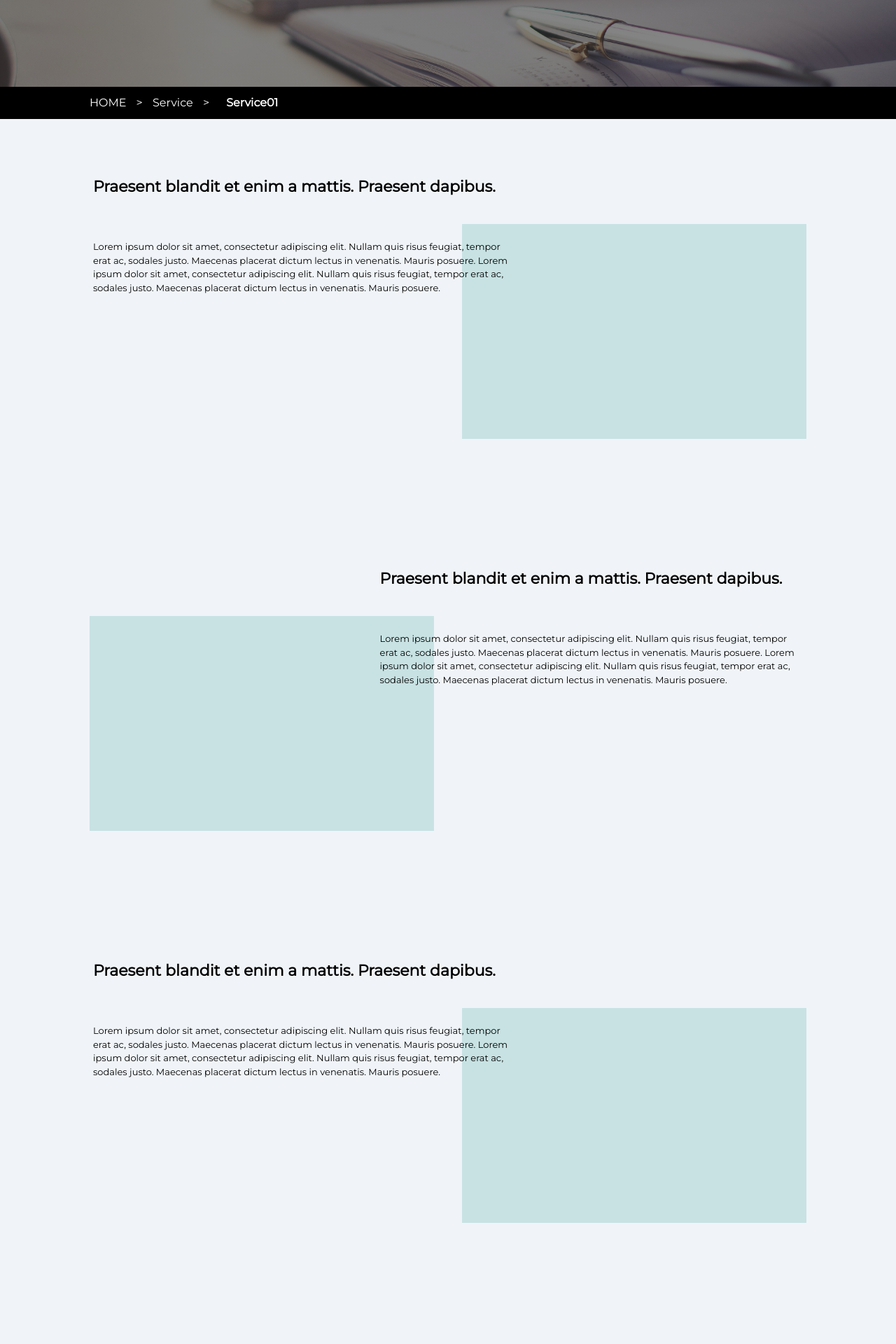
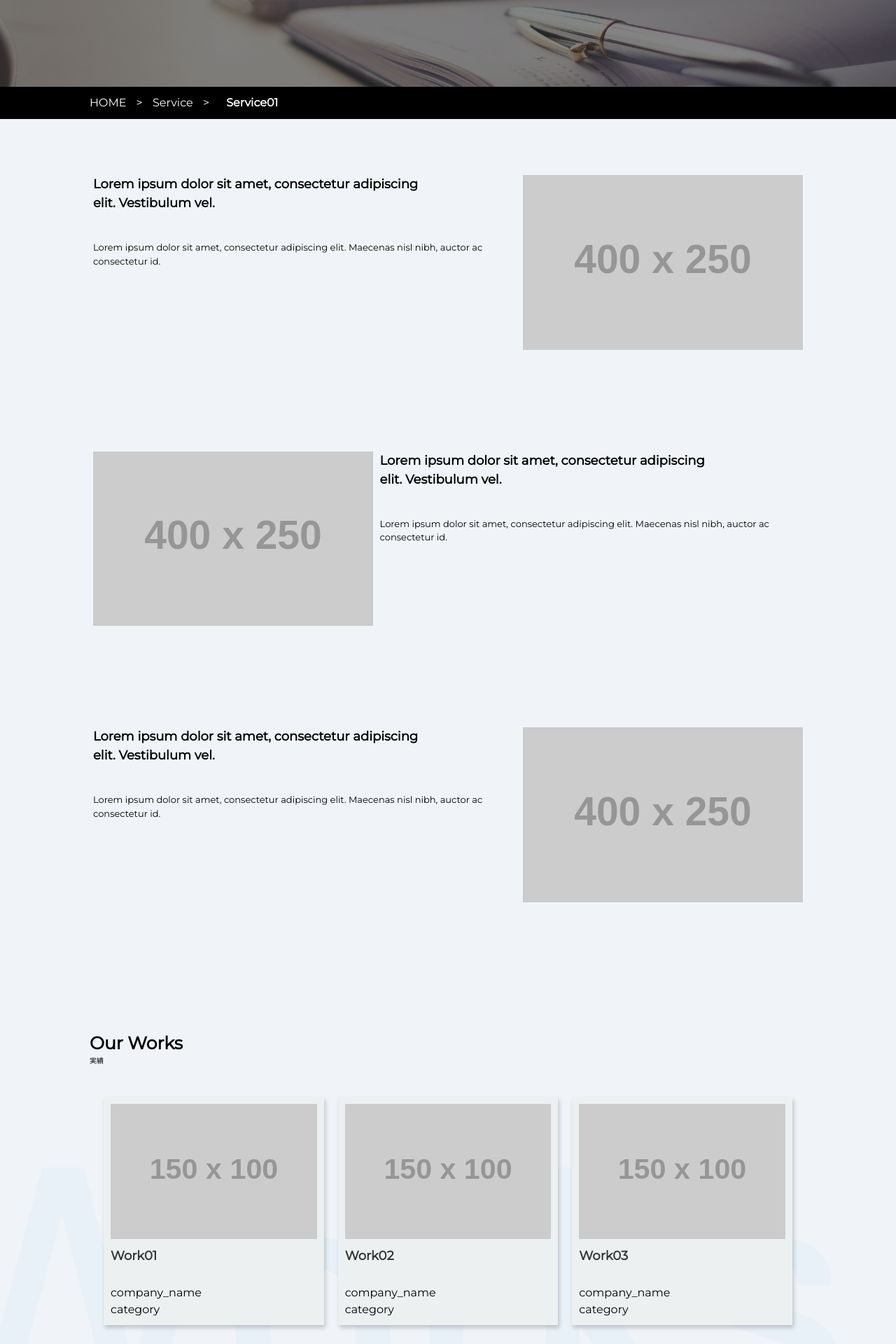
Before and after one commit to TAISEI0704/web_create, a PHP site: page /service01.html in a window 1280 px wide. Shown: the part 340-2260 px from the top of the page at 70% size. Run offline with PHP 8.4, Linux system fonts and the light colour scheme; grey boxes labelled with a size stand in for pictures from a placeholder-image service; some libraries are stand-ins or nearby versions.

Commit message:
service01レスポンシブ完成

```diff
--- a/assets/css/style.css
+++ b/assets/css/style.css
@@ -1172,57 +1172,69 @@
 /* service01のCSS */
 #service-desc-section{
     width: 90%;
+    .container{
+        margin-bottom: 100px;
+        display: flex;
+        flex-direction: column;
+        justify-content: space-between;
+        &:last-child{
+            margin-bottom: 0;
+        }
+    }
+    .img-container{
+        width: 100%;
+        padding: 0 5px;
+        margin-bottom: 25px;
+        box-sizing: border-box;
+        display: flex;
+        justify-content: center;
+        img{
+            width: 70%;
+            aspect-ratio: 16/10;
+        }
+    }
     .content-container{
-        max-width: 60%;
-        position: relative;
+        width: 100%;
+        box-sizing: border-box;
         p{
-            margin-bottom: 40px;
-        }
-        &::before{
-            content: "";
-            width: 80%;
-            min-height: 150px;
-            aspect-ratio: 1.618/1;
-            background-color: #c8e2e3;
-            position: absolute;
-            top: 70px;
-            left: calc(52/60*100%);
-            z-index: -10;
-        }
-        &:nth-child(even){
-            margin-left: 40%;
-            &::before{
-                left: calc(-40/60*100%);
-            }
-        }
-    }
-}
-@media screen and (min-width:660px) and (max-width:989px) {
+            text-align: center;
+            margin-bottom: 20px;
+        }
+        .text{
+            width: 100%;
+            font-size: 18px;
+        }
+    }
+}
+@media screen and (min-width:660px) and (max-width:990px) {
     #service-desc-section{
-        width: 90%;
+        width: 80%;
+        .container{
+            margin-bottom: 120px;
+            display: flex;
+            flex-direction: row-reverse;
+            justify-content: space-between;
+            &:nth-child(even){
+                flex-direction: row;
+            }
+        }
+        .img-container{
+            width: 40%;
+            padding: 0 5px;
+            box-sizing: border-box;
+            img{
+                width: 100%;
+            }
+        }
         .content-container{
-            max-width: 60%;
-            min-height: 60vh;
-            position: relative;
+            width: 60%;
+            box-sizing: border-box;
             p{
-                margin-bottom: 40px;
-            }
-            &::before{
-                content: "";
+                text-align: start;
+                margin-bottom: 20px;
+            }
+            .text{
                 width: 80%;
-                min-height: 150px;
-                aspect-ratio: 1.618/1;
-                background-color: #c8e2e3;
-                position: absolute;
-                top: 70px;
-                left: calc(52/60*100%);
-                z-index: -10;
-            }
-            &:nth-child(even){
-                margin-left: 40%;
-                &::before{
-                    left: calc(-40/60*100%);
-                }
             }
         }
     }
@@ -1230,29 +1242,29 @@
 @media screen and (min-width:990px) {
     #service-desc-section{
         width: 100%;
+        .container{
+            margin-bottom: 120px;
+            display: flex;
+            flex-direction: row-reverse;
+            justify-content: space-between;
+            &:nth-child(even){
+                flex-direction: row;
+            }
+        }
+        .img-container{
+            width: 40%;
+            img{
+                width: 100%;
+            }
+        }
         .content-container{
-            max-width: 60%;
-            min-height: 70vh;
-            position: relative;
+            width: 60%;
             p{
-                margin-bottom: 40px;
-            }
-            &::before{
-                content: "";
+                text-align: start;
+                margin-bottom: 20px;
+            }
+            .text{
                 width: 80%;
-                min-height: 150px;
-                aspect-ratio: 16/10;
-                background-color: #c8e2e3;
-                position: absolute;
-                top: 70px;
-                left: calc(52/60*100%);
-                z-index: -10;
-            }
-            &:nth-child(even){
-                margin-left: 40%;
-                &::before{
-                    left: calc(-40/60*100%);
-                }
             }
         }
     }
--- a/service01.html
+++ b/service01.html
@@ -85,36 +85,43 @@
             </div>
         </div>
         <section id="service-desc-section" class="section-title">
-            <div class="content-container">
-                <div>
-                    <p class="text">Praesent blandit et enim a mattis. Praesent dapibus.</p>
-                </div>
-                <div>
-                    <p class="description">Lorem ipsum dolor sit amet, consectetur adipiscing elit. Nullam quis risus feugiat, tempor erat ac, sodales justo. Maecenas placerat dictum lectus in venenatis. Mauris posuere.
-                        Lorem ipsum dolor sit amet, consectetur adipiscing elit. Nullam quis risus feugiat, tempor erat ac, sodales justo. Maecenas placerat dictum lectus in venenatis. Mauris posuere.</p>
-                </div>
-
+            <div class="container">
+                <div class="img-container">
+                    <img src="https://placehold.jp/400x250.png" alt="">
                 </div>
                 <div class="content-container">
                     <div>
-                    <p class="text">Praesent blandit et enim a mattis. Praesent dapibus.</p>
+                        <p class="text">Lorem ipsum dolor sit amet, consectetur adipiscing elit. Vestibulum vel.</p>
                     </div>
                     <div>
-                    <p class="description">Lorem ipsum dolor sit amet, consectetur adipiscing elit. Nullam quis risus feugiat, tempor erat ac, sodales justo. Maecenas placerat dictum lectus in venenatis. Mauris posuere.
-                        Lorem ipsum dolor sit amet, consectetur adipiscing elit. Nullam quis risus feugiat, tempor erat ac, sodales justo. Maecenas placerat dictum lectus in venenatis. Mauris posuere.</p>
+                        <p class="description">Lorem ipsum dolor sit amet, consectetur adipiscing elit. Maecenas nisl nibh, auctor ac consectetur id.</p>
                     </div>
-                <div class="box">
                 </div>
+            </div>
+            <div class="container">
+                <div class="img-container">
+                    <img src="https://placehold.jp/400x250.png" alt="">
                 </div>
                 <div class="content-container">
                     <div>
-                    <p class="text">Praesent blandit et enim a mattis. Praesent dapibus.</p>
+                        <p class="text">Lorem ipsum dolor sit amet, consectetur adipiscing elit. Vestibulum vel.</p>
                     </div>
                     <div>
-                    <p class="description">Lorem ipsum dolor sit amet, consectetur adipiscing elit. Nullam quis risus feugiat, tempor erat ac, sodales justo. Maecenas placerat dictum lectus in venenatis. Mauris posuere.
-                        Lorem ipsum dolor sit amet, consectetur adipiscing elit. Nullam quis risus feugiat, tempor erat ac, sodales justo. Maecenas placerat dictum lectus in venenatis. Mauris posuere.</p>
+                        <p class="description">Lorem ipsum dolor sit amet, consectetur adipiscing elit. Maecenas nisl nibh, auctor ac consectetur id.</p>
                     </div>
-                <div class="box">
+                </div>
+            </div>
+            <div class="container">
+                <div class="img-container">
+                    <img src="https://placehold.jp/400x250.png" alt="">
+                </div>
+                <div class="content-container">
+                    <div>
+                        <p class="text">Lorem ipsum dolor sit amet, consectetur adipiscing elit. Vestibulum vel.</p>
+                    </div>
+                    <div>
+                        <p class="description">Lorem ipsum dolor sit amet, consectetur adipiscing elit. Maecenas nisl nibh, auctor ac consectetur id.</p>
+                    </div>
                 </div>
             </div>
         </section>
```
Lines whose indentation alone changed are shown as unchanged.
